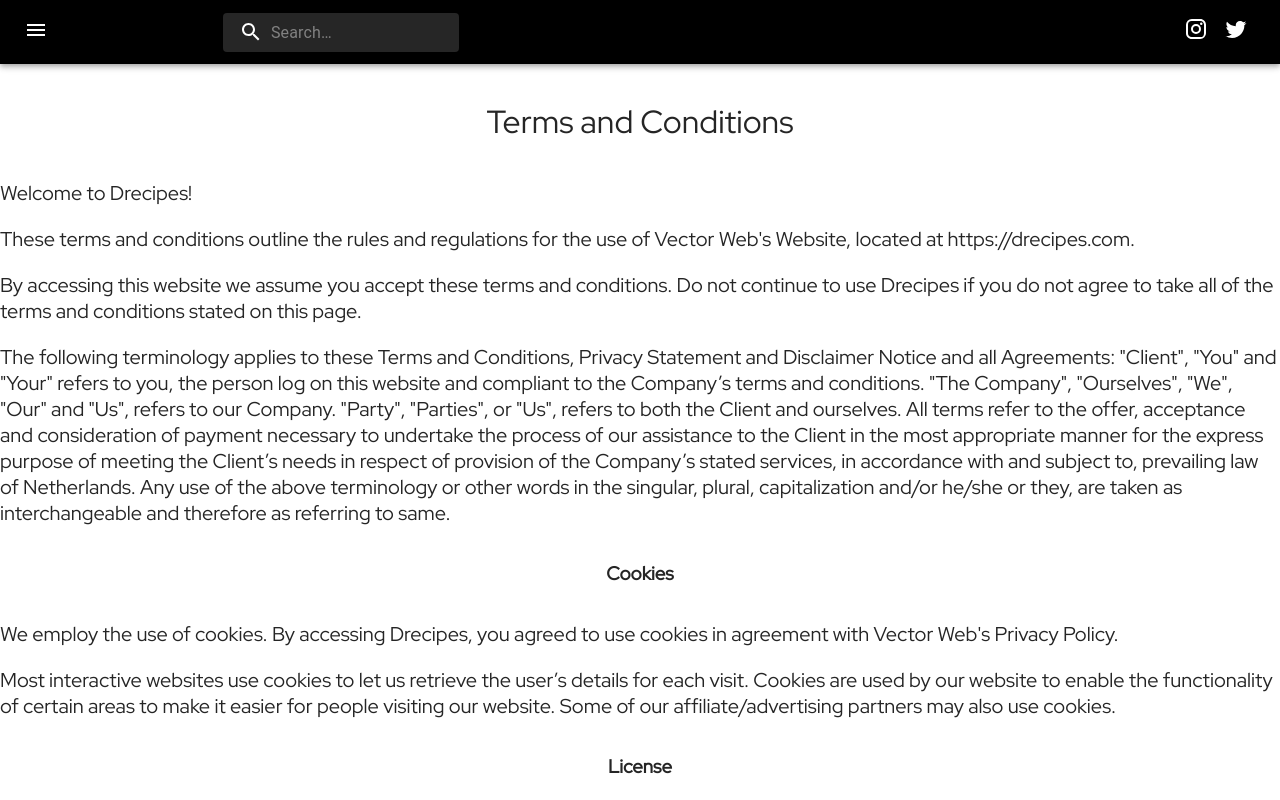
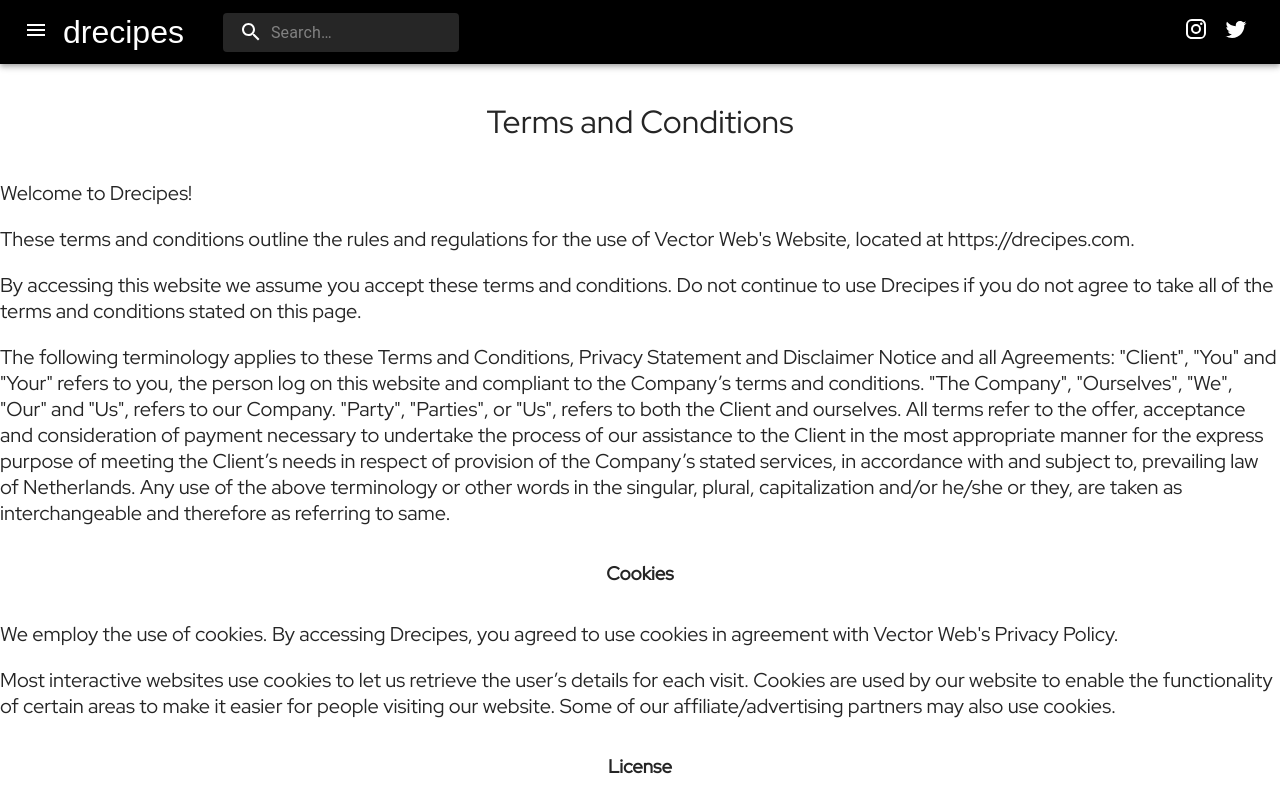
Before and after one commit to gyunsan/drecipes-vercel, a Next.js app: page /terms in a window 1280 px wide. Shown: the top 800 px of the page. Built offline with nearby package versions, Linux system fonts and the light colour scheme.

Commit message:
make the logo white color

```diff
--- a/components/layout/app-nav.js
+++ b/components/layout/app-nav.js
@@ -175,7 +175,7 @@
 
 
 
-                    <Logo />
+                <Logo />
 
                     <Search>
                         <SearchIconWrapper>
--- a/components/layout/logo.js
+++ b/components/layout/logo.js
@@ -1,9 +1,8 @@
-import { Link } from '@mui/material';
-import GreenHexaLogo from '../../public/drecipes-logo-green-hexagon.svg';
+import Link from 'next/link';
 import classes from './logo.module.css';
 
 function Logo() {
-  return <div className={classes.logo}><Link href='/'>drecipes </Link></div>;
+  return <Link href='/' className={classes.logo}>drecipes</Link>;
 }
 
 export default Logo;
--- a/components/layout/logo.module.css
+++ b/components/layout/logo.module.css
@@ -1,9 +1,10 @@
 .logo {
   font-size: var(--size-5);
   color: #fff;
+  font-size: large;
   padding-left: 15px;
   padding-right: 15px;
-  font-family:Arial, Helvetica, sans-serif;
+  font-family:sans-serif
 }
 
 @media (min-width: 768px) {
--- a/pages/about.js
+++ b/pages/about.js
@@ -1,7 +1,10 @@
+import Logo from "../components/layout/logo";
+
 function About() {
     return (
 
-    <h1>About</h1>
+<><h1>About</h1><Logo /></>
+
     )
 }
 
```
